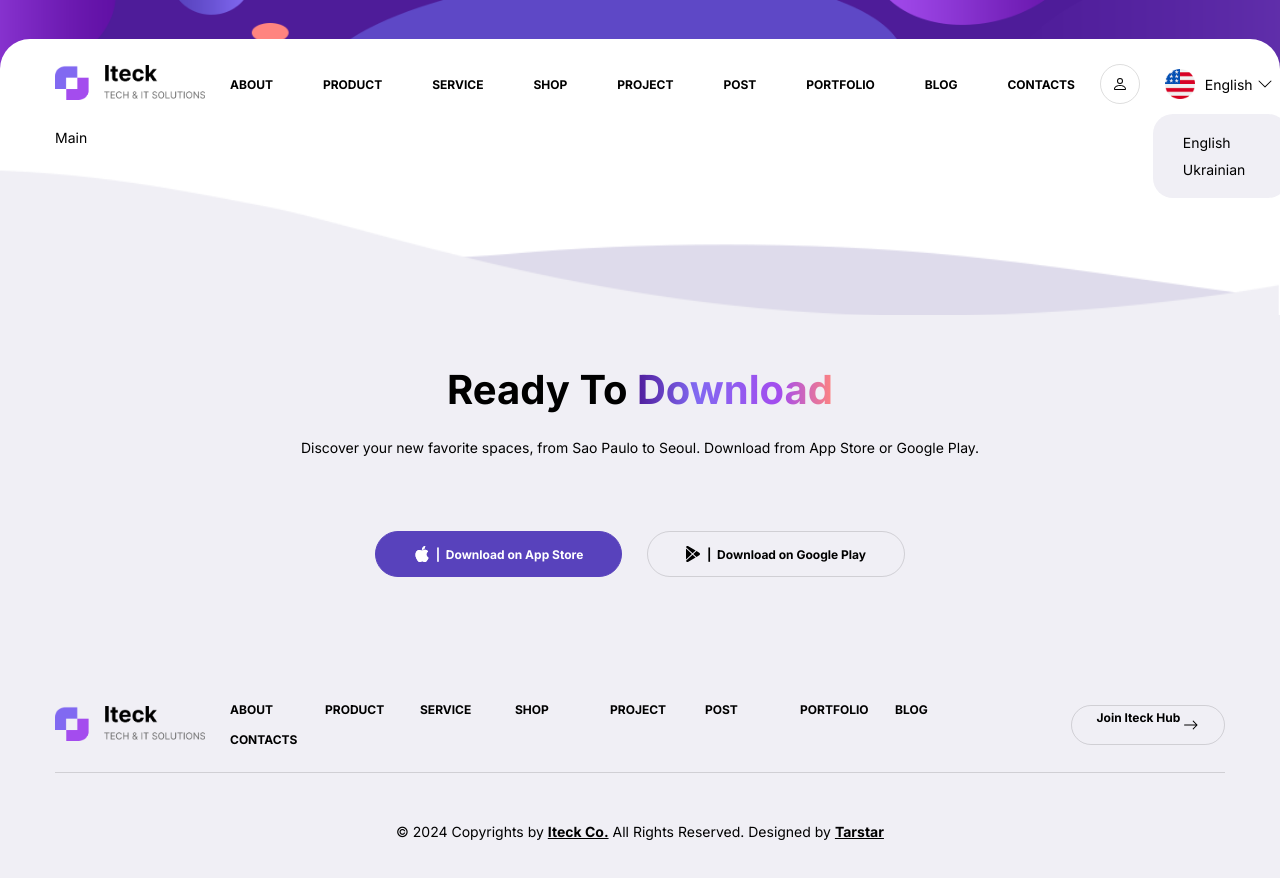
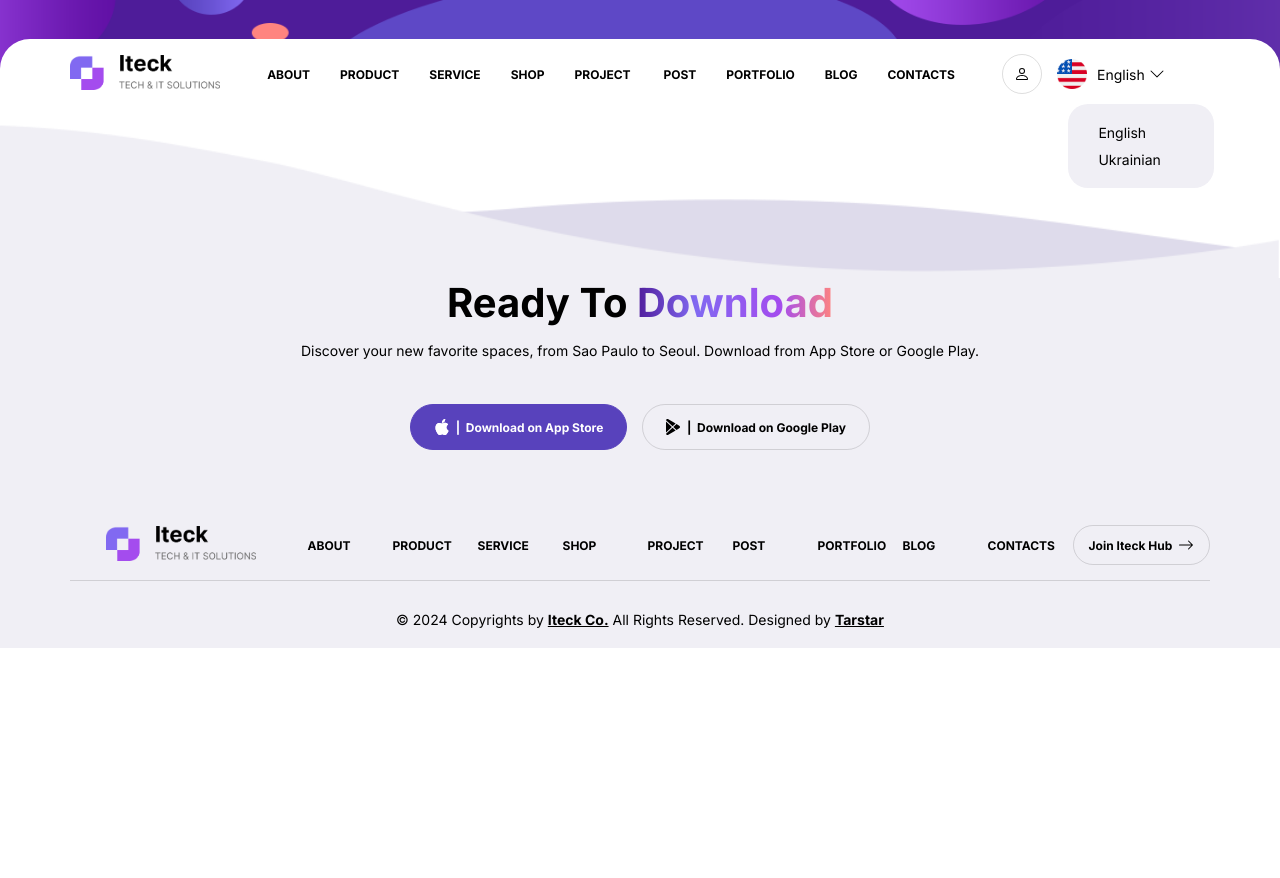
Before and after one commit to Taromtiger/Iteck, a website built with Vite: page index.html in a window 1280 px wide. After the commit the page ends 800 px from the top, so only its background shows below. Built offline with nearby package versions, Linux system fonts and the light colour scheme.

Commit message:
adaptive footer and header

```diff
--- a/index.html
+++ b/index.html
@@ -17,7 +17,7 @@
           /></a>
         </div>
 
-        <nav class="navigation">
+        <nav class="navigation header__navigation">
           <ul>
             <li>
               <a class="link" href="./pages/about/index.html">About</a>
@@ -30,14 +30,33 @@
             </li>
             <li><a class="link" href="./pages/shop/index.html">Shop</a></li>
             <li>
-              <a class="link" href="./pages/project/index.html">Project</a>
+              <a class="link" href="./pages/project/index.html"
+                >Project&nbsp;
+                <svg
+                  xmlns="http://www.w3.org/2000/svg"
+                  width="16"
+                  height="16"
+                  fill="currentColor"
+                  class="bi bi-chevron-down"
+                  viewBox="0 0 16 16"
+                >
+                  <path
+                    fill-rule="evenodd"
+                    d="M1.646 4.646a.5.5 0 0 1 .708 0L8 10.293l5.646-5.647a.5.5 0 0 1 .708.708l-6 6a.5.5 0 0 1-.708 0l-6-6a.5.5 0 0 1 0-.708"
+                  />
+                </svg>
+              </a>
             </li>
-            <li><a class="link" href="./pages/post/index.html">Post</a></li>
-            <li>
+            <li class="header__link_tablet header__link_tablet_one">
+              <a class="link" href="./pages/post/index.html">Post</a>
+            </li>
+            <li class="header__link_tablet header__link_tablet_two">
               <a class="link" href="./pages/portfolio/index.html">Portfolio</a>
             </li>
-            <li><a class="link" href="./pages/blog/index.html">Blog</a></li>
-            <li>
+            <li class="header__link_tablet header__link_tablet_three">
+              <a class="link" href="./pages/blog/index.html">Blog</a>
+            </li>
+            <li class="header__link_tablet header__link_tablet_four">
               <a class="link" href="./pages/contacts/index.html">Contacts</a>
             </li>
           </ul>
@@ -83,9 +102,9 @@
       </div>
     </header>
 
-    <main>
+    <!-- <main>
       <div class="container">Main</div>
-    </main>
+    </main> -->
 
     <footer>
       <div class="footer__wave"></div>
@@ -145,9 +164,14 @@
         </div>
 
         <div class="footer__center">
-          <a href="#">
-            <img class="logo" src="./assets/images/logo.png" alt="company logo"
-          /></a>
+          <div class="footer__logo">
+            <a href="#">
+              <img
+                class="logo"
+                src="./assets/images/logo.png"
+                alt="company logo"
+            /></a>
+          </div>
 
           <nav class="navigation footer__navigation">
             <ul>
@@ -177,7 +201,7 @@
             </ul>
           </nav>
 
-          <a href="./pages/contacts/index.html" class="button">
+          <a href="./pages/contacts/index.html" class="button footer__button">
             Join Iteck Hub &nbsp;
             <svg
               xmlns="http://www.w3.org/2000/svg"
--- a/style.scss
+++ b/style.scss
@@ -37,6 +37,7 @@ button {
 a {
   text-decoration: none;
   color: var(--black-color);
+  transition: var(--transition);
 }
 
 button {
--- a/styles/footer.scss
+++ b/styles/footer.scss
@@ -1,3 +1,5 @@
+@use 'variables' as v;
+
 footer {
   --wave-height: 269px;
 
@@ -7,7 +9,7 @@ footer {
 
   .footer__wave {
     position: absolute;
-    top: -169px;
+    top: -177px;
     left: 0;
     right: 0;
     width: 99.9%;
@@ -33,8 +35,8 @@ footer {
 }
 
 .footer__container {
+  padding-bottom: 20px;
   gap: calc(var(--gap) * 2);
-  padding: calc(var(--gap) * 2) 0;
 }
 
 .footer__container,
@@ -48,12 +50,27 @@ footer {
   gap: var(--gap);
 }
 
+.footer__buttons {
+  display: flex;
+  flex-direction: column;
+  gap: var(--gap);
+  margin: 0;
+
+  @media (min-width: v.$mobile) {
+    flex-direction: row;
+    margin: calc(var(--gap) * 2) 0;
+  }
+}
+
 .footer__navigation ul {
+  display: flex;
   flex-wrap: wrap;
+  justify-content: center;
+  gap: 15px;
 
   li {
     display: flex;
-    width: 80px;
+    width: 70px;
     align-self: start;
   }
 }
@@ -61,25 +78,25 @@ footer {
 .footer__center {
   width: 100%;
   display: flex;
-  justify-content: space-between;
-  align-items: center;
+  flex-direction: column;
+
   gap: var(--gap);
   padding: var(--gap) 0;
   border-bottom: 1px solid var(--grey-color);
+
+  @media (min-width: v.$tablet) {
+    flex-direction: row;
+    justify-content: space-between;
+    align-items: center;
+  }
 }
 
-.footer__buttons {
-  display: flex;
-  gap: var(--gap);
-  margin: calc(var(--gap) * 2) 0;
+.footer__logo {
+  margin: 0 auto;
 }
 
-.footer__language {
-  width: 208px;
-}
-
-.footer__navigation ul {
-  gap: 15px;
+.footer__button {
+  white-space: nowrap;
 }
 
 .footer__bottom {
--- a/styles/header.scss
+++ b/styles/header.scss
@@ -1,3 +1,5 @@
+@use 'variables' as v;
+
 .top-banner {
   width: 100%;
   height: 69px;
@@ -43,11 +45,57 @@ header {
     }
   }
 
+  .navigation {
+    position: relative;
+
+    @media (min-width: v.$desktop) {
+      .bi-chevron-down {
+        display: none;
+      }
+    }
+
+    .header__link_tablet {
+      @media (min-width: v.$tablet) {
+        --top: 27px;
+
+        position: absolute;
+        right: -17px;
+        width: 120px;
+        height: var(--top);
+        display: flex;
+        align-items: center;
+        justify-content: center;
+
+        &_one {
+          top: var(--top);
+        }
+
+        &_two {
+          top: calc(var(--top) * 2);
+        }
+
+        &_three {
+          top: calc(var(--top) * 3);
+        }
+
+        &_four {
+          top: calc(var(--top) * 4);
+        }
+      }
+
+      @media (min-width: v.$desktop) {
+        position: static;
+        width: auto;
+        height: auto;
+      }
+    }
+  }
+
   .header__langs {
-    width: 78%;
+    width: 59%;
     position: absolute;
     top: 50px;
-    right: -15px;
+    right: 28px;
     display: flex;
     flex-direction: column;
     align-items: flex-start;
@@ -59,18 +107,39 @@ header {
     a {
       width: 100%;
       padding: 5px 30px;
+
       &:hover {
         background-color: var(--white-color);
       }
     }
+
+    @media (min-width: v.$tablet) {
+      width: 70%;
+      right: -4px;
+    }
+  }
+}
+
+.header__navigation {
+  display: none;
+
+  @media (min-width: v.$tablet) {
+    display: flex;
   }
 }
 
 .navigation ul {
   display: flex;
-  gap: calc(var(--gap) * 2);
+  column-gap: calc(var(--gap) * 2);
+  row-gap: calc(var(--gap) / 2);
   font: var(--smaller-font);
   text-transform: uppercase;
+
+  a {
+    display: flex;
+    justify-content: center;
+    align-items: center;
+  }
 }
 
 .logo {
--- a/styles/layout.scss
+++ b/styles/layout.scss
@@ -9,7 +9,8 @@ footer {
 }
 
 .container {
-  width: 100%;
+  width: calc(100% - (var(--gap) * 2));
+  padding: 0 var(--gap);
 
   @media (min-width: v.$mobile) {
     width: 540px;
--- a/styles/variables.scss
+++ b/styles/variables.scss
@@ -1,17 +1,29 @@
 // breakpoints
 $mobile: 576px;
 $tablet: 768px;
+$big-tablet: 992px;
 $desktop: 1200px;
 $large: 1400px;
 
 :root {
   // font
-  --default-font: 400 14px 'Inter', sans-serif;
-  --smaller-font: 700 12px 'Inter', sans-serif;
-  --biggest-font: 700 40px 'Inter', sans-serif;
+  --default-font: 400 13px 'Inter', sans-serif;
+  --smaller-font: 700 11px 'Inter', sans-serif;
+  --biggest-font: 700 24px 'Inter', sans-serif;
 
   // spacers
   --gap: 25px;
 
   --transition: 0.5s;
+
+  @media (min-width: $mobile) {
+    --gap: 10px;
+  }
+
+  @media (min-width: $tablet) {
+    --gap: 15px;
+    --default-font: 400 14px 'Inter', sans-serif;
+    --smaller-font: 700 12px 'Inter', sans-serif;
+    --biggest-font: 700 40px 'Inter', sans-serif;
+  }
 }
```
